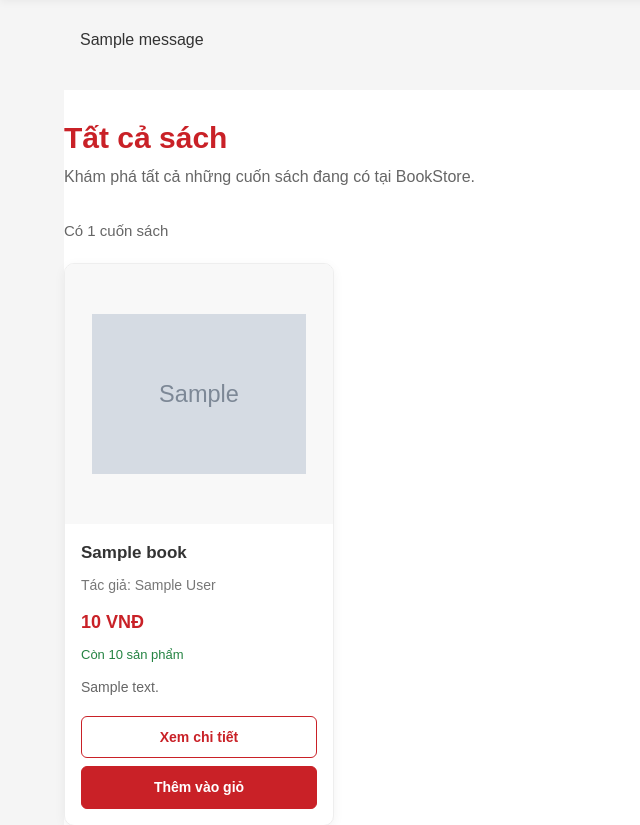
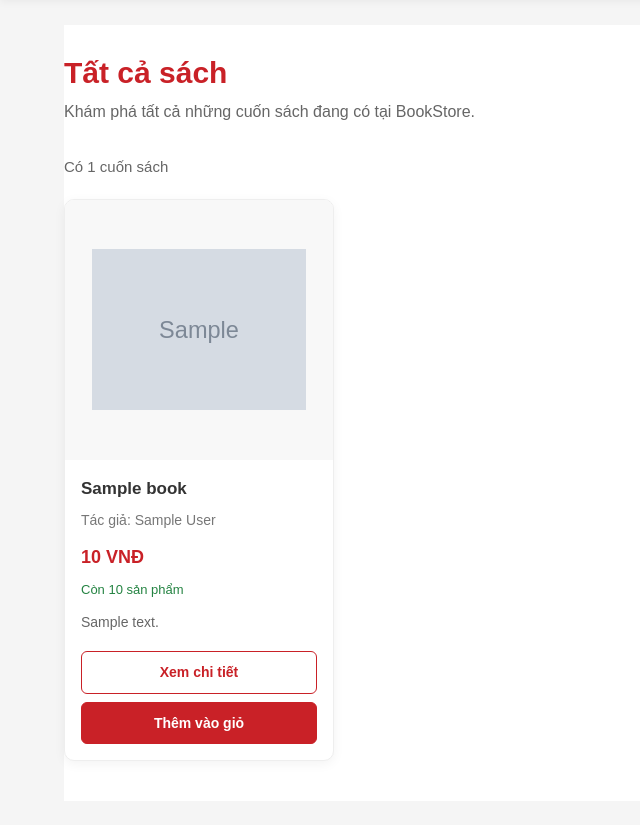
Before and after one commit to phucdnh23o1/bookstore-, a Python web app: template app/templates/books.html in a window 1280 px wide. Shown: the part 86-911 px from the top of the page, without its empty margins (0-640 px from the left). Run offline with Jinja, Linux system fonts and the light colour scheme; the template is opened without the code that fills it: most values are stand-ins (such as "Sample title", 1, 10 or a date in 2020); grey boxes marked "Sample" are stand-in pictures; one stand-in notice (Sample message) is shown.

Commit message:
Update base.html

```diff
--- a/app/templates/base.html
+++ b/app/templates/base.html
@@ -84,27 +84,6 @@
 
     </header>
 
-
-    <!-- THÔNG BÁO -->
-    {% with messages = get_flashed_messages(with_categories=true) %}
-
-        {% if messages %}
-
-            <div class="flash-container">
-
-                {% for category, message in messages %}
-
-                    <div class="flash-message {{ category }}">
-                        {{ message }}
-                    </div>
-
-                {% endfor %}
-
-            </div>
-
-        {% endif %}
-
-    {% endwith %}
 
 
     <!-- NỘI DUNG TRANG -->
```
